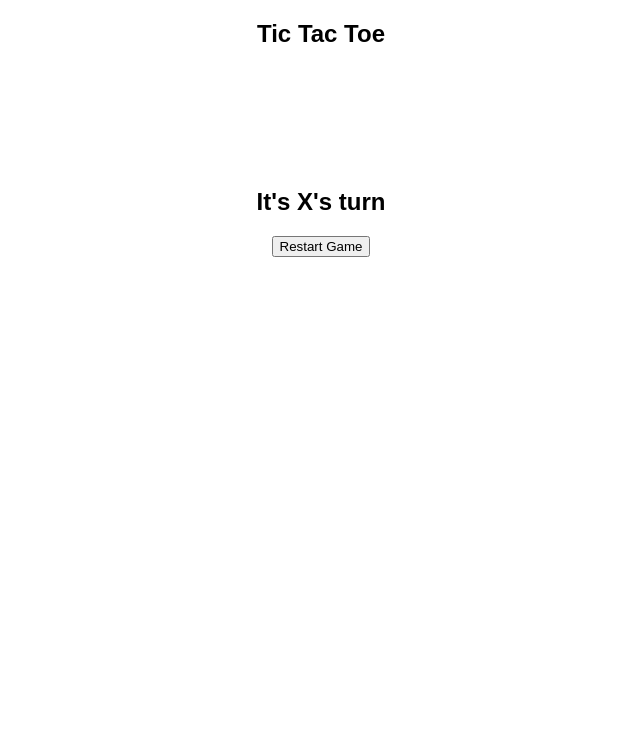
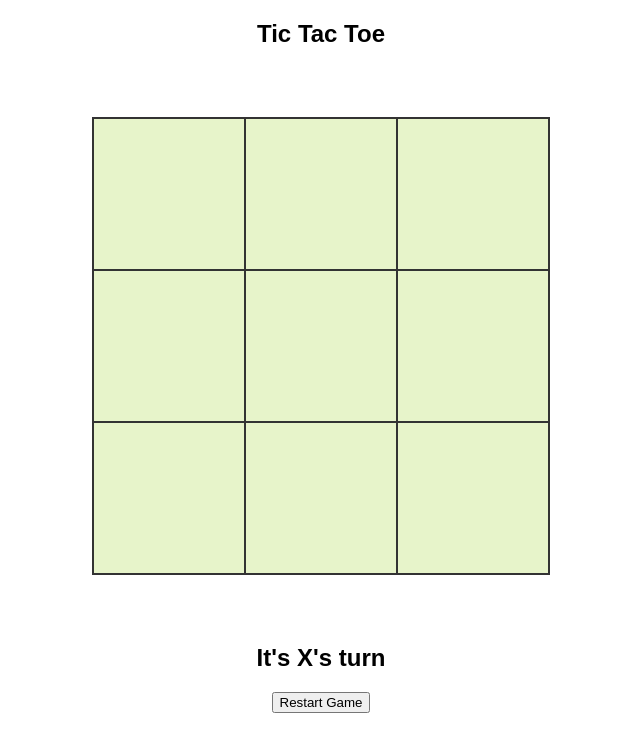
Before and after one commit to Blackpearlcodes/tictactoe-js, a plain HTML site: page index.html in a window 1280 px wide. Shown: the whole page, without its empty margins (319-959 px from the left). Drawn offline with Linux system fonts and the light colour scheme.

Commit message:
cs and js edits

```diff
--- a/main.js
+++ b/main.js
@@ -48,7 +48,6 @@ function handleCellPlayed(clickedCell, clickedCellIndex) {
 ];
 
 
-
 function handleResultValidation() {
     let roundWon = false;
     for (let i = 0; i <= 7; i++) {
@@ -69,18 +68,14 @@ function handleResultValidation() {
         gameActive = false;
         return;
     }
-
     let roundDraw = !gameState.includes("");
     if (roundDraw) {
         statusDisplay.innerHTML = drawMessage();
         gameActive = false;
         return;
     }
-
-
     handlePlayerChange();
 }
-
 
 
 function handlePlayerChange() {
--- a/styles.css
+++ b/styles.css
@@ -10,3 +10,15 @@ section {
     width: 456px;
     margin: 70px auto;
 }
+.cell {
+    font-family: sans-serif;
+    width: 150px;
+    height: 150px;
+    box-shadow: 0 0 0 1px #333333;
+    border: 1px solid #333333;
+    cursor: pointer;
+    line-height: 100px;
+    font-size: 60px;
+    text-align:middle;
+    background-color: rgba(148, 206, 22, 0.222);
+}
```
Lines whose indentation alone changed are shown as unchanged.
